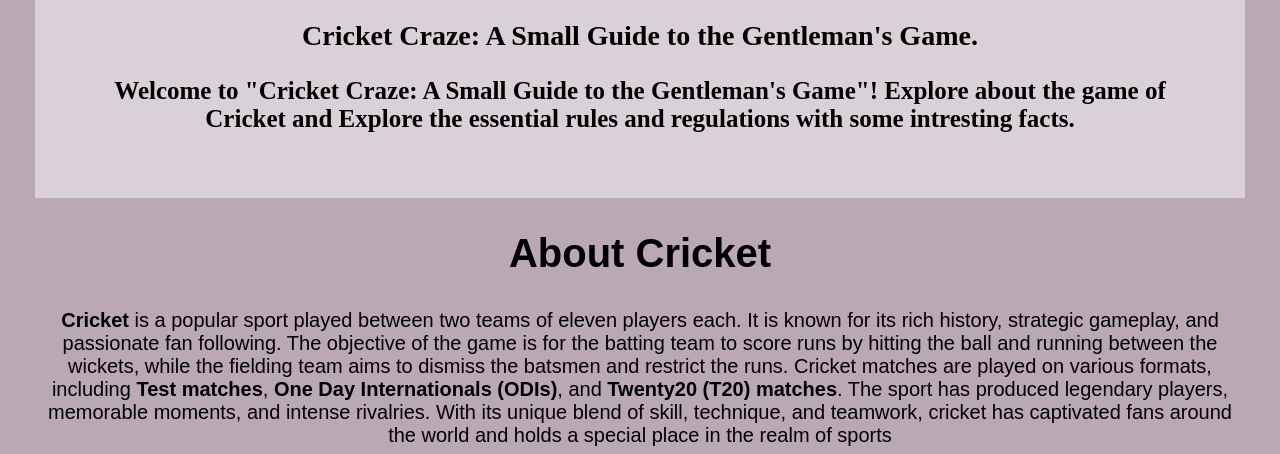
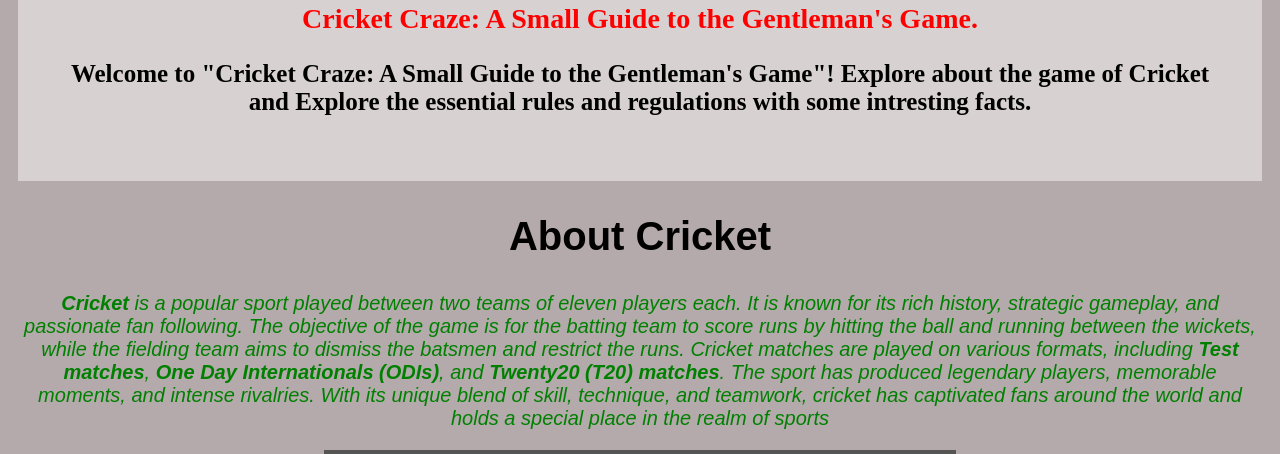
Before and after one commit to LaunchCodeAllhubs/js-assignment-4-html-me-something-MuhammadQayyum3131, a website: page index.html in a window 1280 px wide. Shown: the part 388-842 px from the top of the page. Drawn offline with Linux system fonts and the light colour scheme; grey boxes are pictures that could not be loaded.

Commit message:
updated styles.css and index.html file with the instructions

```diff
--- a/index.html
+++ b/index.html
@@ -8,7 +8,7 @@
       <header>
          <div class="header">
             <img src="images/CricketLogo.jpg" alt="Cricket Logo" width="300" height="auto">
-          <h1>Cricket Craze: A Small Guide to the Gentleman's Game.</h1>
+          <h1 id="mainHeading">Cricket Craze: A Small Guide to the Gentleman's Game.</h1>
           <h3>Welcome to "Cricket Craze: A Small Guide to the Gentleman's Game"! Explore about the game of Cricket and Explore the essential rules and regulations with some intresting facts.</h3>
           </div>
       </header>
@@ -17,7 +17,7 @@
          <article>
             <section>
             <h2>About Cricket</h2>
-            <p><b>Cricket</b> is a popular sport played between two teams of eleven players each. It is known for its rich history, strategic gameplay, and passionate fan following. The objective of the game is for the batting team to score runs by hitting the ball and running between the wickets, while the fielding team aims to dismiss the batsmen and restrict the runs. Cricket matches are played on various formats, including <b>Test matches</b>,<b> One Day Internationals (ODIs)</b>, and <b>Twenty20 (T20) matches</b>. The sport has produced legendary players, memorable moments, and intense rivalries. With its unique blend of skill, technique, and teamwork, cricket has captivated fans around the world and holds a special place in the realm of sports</p>
+            <p id="testP" class="funParagraph"><b>Cricket</b> is a popular sport played between two teams of eleven players each. It is known for its rich history, strategic gameplay, and passionate fan following. The objective of the game is for the batting team to score runs by hitting the ball and running between the wickets, while the fielding team aims to dismiss the batsmen and restrict the runs. Cricket matches are played on various formats, including <b>Test matches</b>,<b> One Day Internationals (ODIs)</b>, and <b>Twenty20 (T20) matches</b>. The sport has produced legendary players, memorable moments, and intense rivalries. With its unique blend of skill, technique, and teamwork, cricket has captivated fans around the world and holds a special place in the realm of sports</p>
             <img src="https://www.topendsports.com/resources/stadiums/images/australia-mcg-cricket.jpg" alt="Picture of a cricket ground" class="center">
          </section>
 
--- a/styles.css
+++ b/styles.css
@@ -5,10 +5,23 @@
     font-family: "Times New Roman", serif;
 }
 
+#mainHeading {
+    color: red;
+}
+
+#testP {
+    color: green;
+}
+ .funParagraph {
+    font-style: italic;
+    text-align: center;
+ }
+
 body {
-    margin: 25px;
+    margin: 8px;
+    display:block;
     padding: 10px;
-    background-color: #a08798b7;
+    background-color: #97888ab7;
     font-family: arial, sans-serif;
     font-size: 14px;
 }
```
